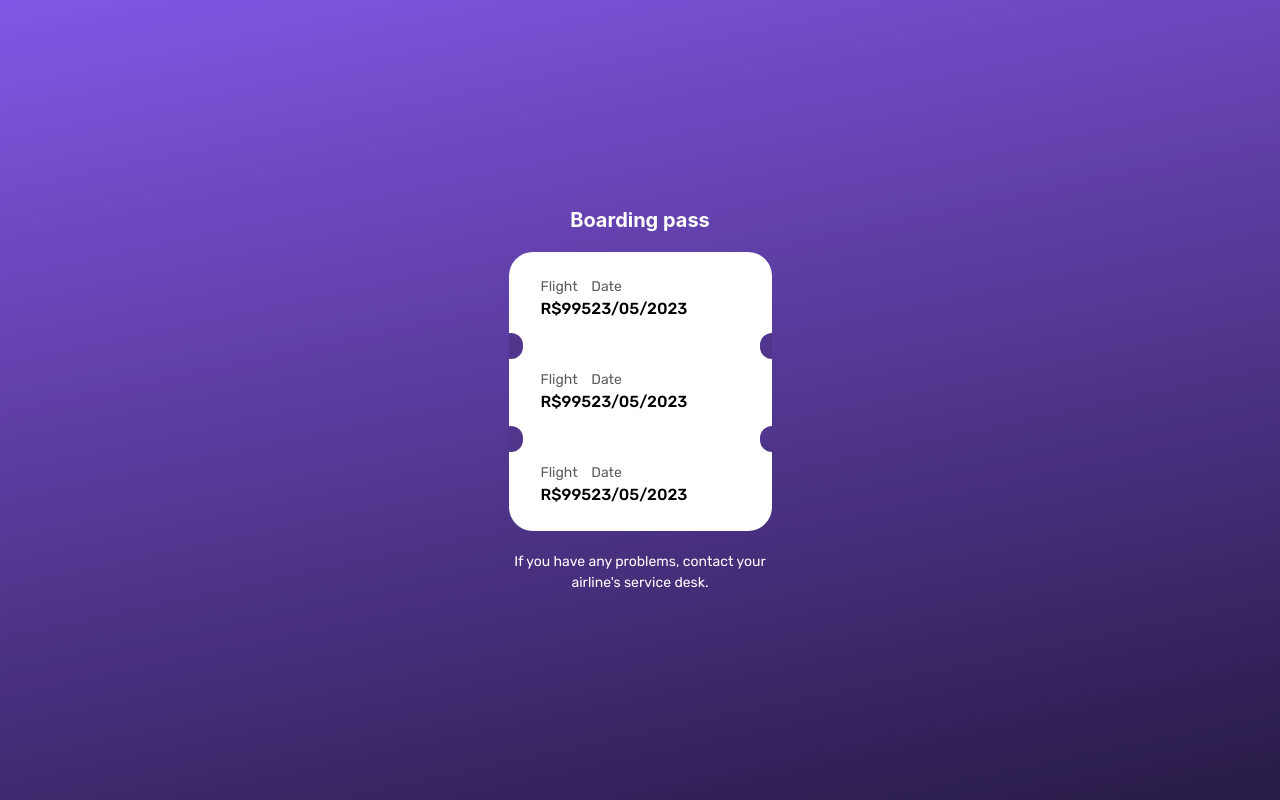
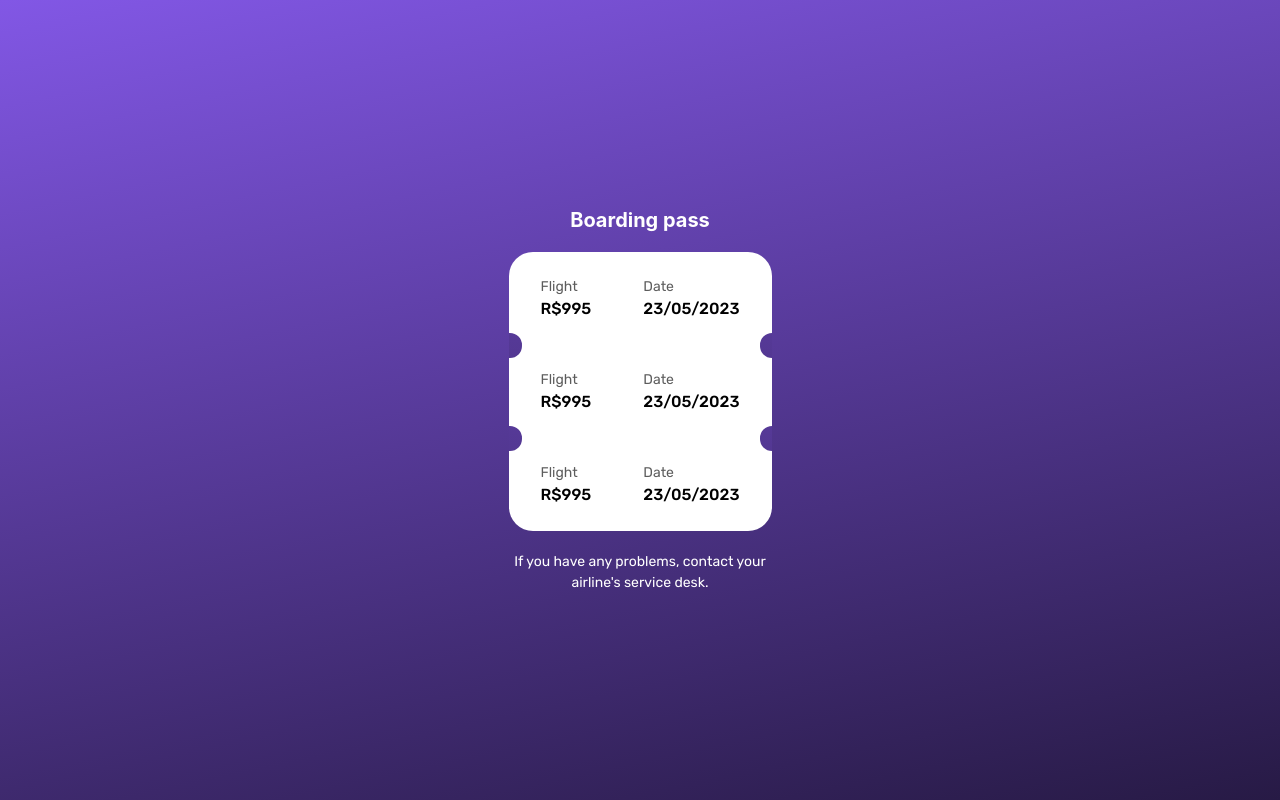
Before and after one commit to jairo-sousa/boracodar-6-boarding, a React (Vite) app: page / in a window 1280 px wide. Built offline with nearby package versions, Linux system fonts and the light colour scheme.

Commit message:
hotfix: improve corner fit

```diff
--- a/src/components/Ticket/TicketSegments/Corner.tsx
+++ b/src/components/Ticket/TicketSegments/Corner.tsx
@@ -17,10 +17,10 @@ export function Corner(props: CornerProps) {
 			position="absolute"
 			backgroundSize="100vw 100vh"
 			transform="translate(-1.2rem, -1.2rem)"
-			backgroundPosition="50% 55%"
-			left={`${props.left ? "0.2rem" : "unset"}`}
+			backgroundPosition="50% 50%"
+			left={`${props.left ? "0.1rem" : "unset"}`}
 			right={`${props.right ? "-2.4rem" : "unset"}`}
-			top={`${props.top ? "0.2rem" : "unset"}`}
+			top={`${props.top ? "0.1rem" : "unset"}`}
 			bottom={`${props.bottom ? "-2.4rem" : "unset"}`}
 		></Box>
 	);
--- a/src/components/Ticket/TicketSegments/FlightInfo.tsx
+++ b/src/components/Ticket/TicketSegments/FlightInfo.tsx
@@ -4,7 +4,7 @@ import { LightText } from "../../LightText";
 export function FlightInfo() {
 	return (
 		<>
-			<Flex>
+			<Flex w="100%" justify="space-between">
 				<Box>
 					<LightText text="Flight" />
 					<Text>R$995</Text>
```
